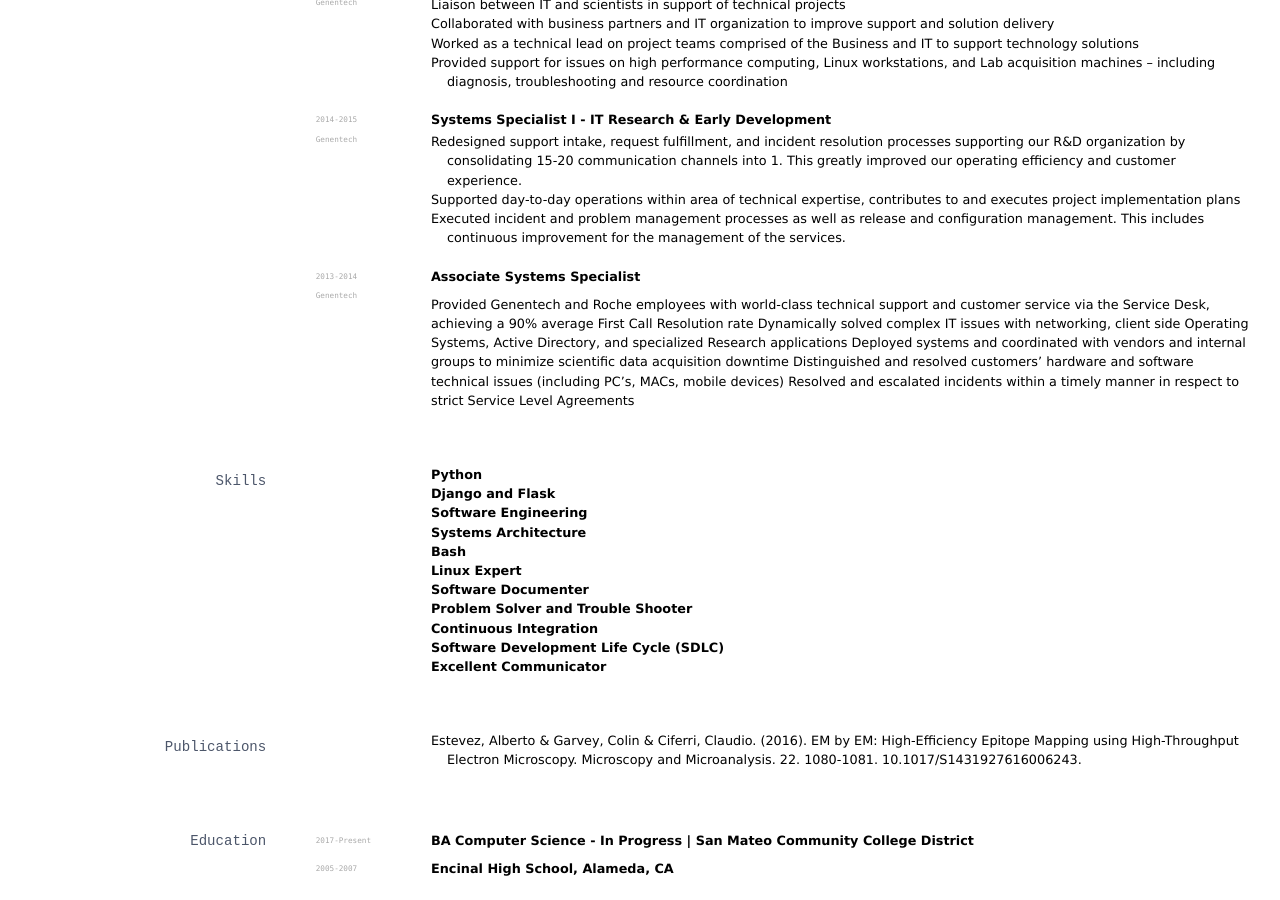
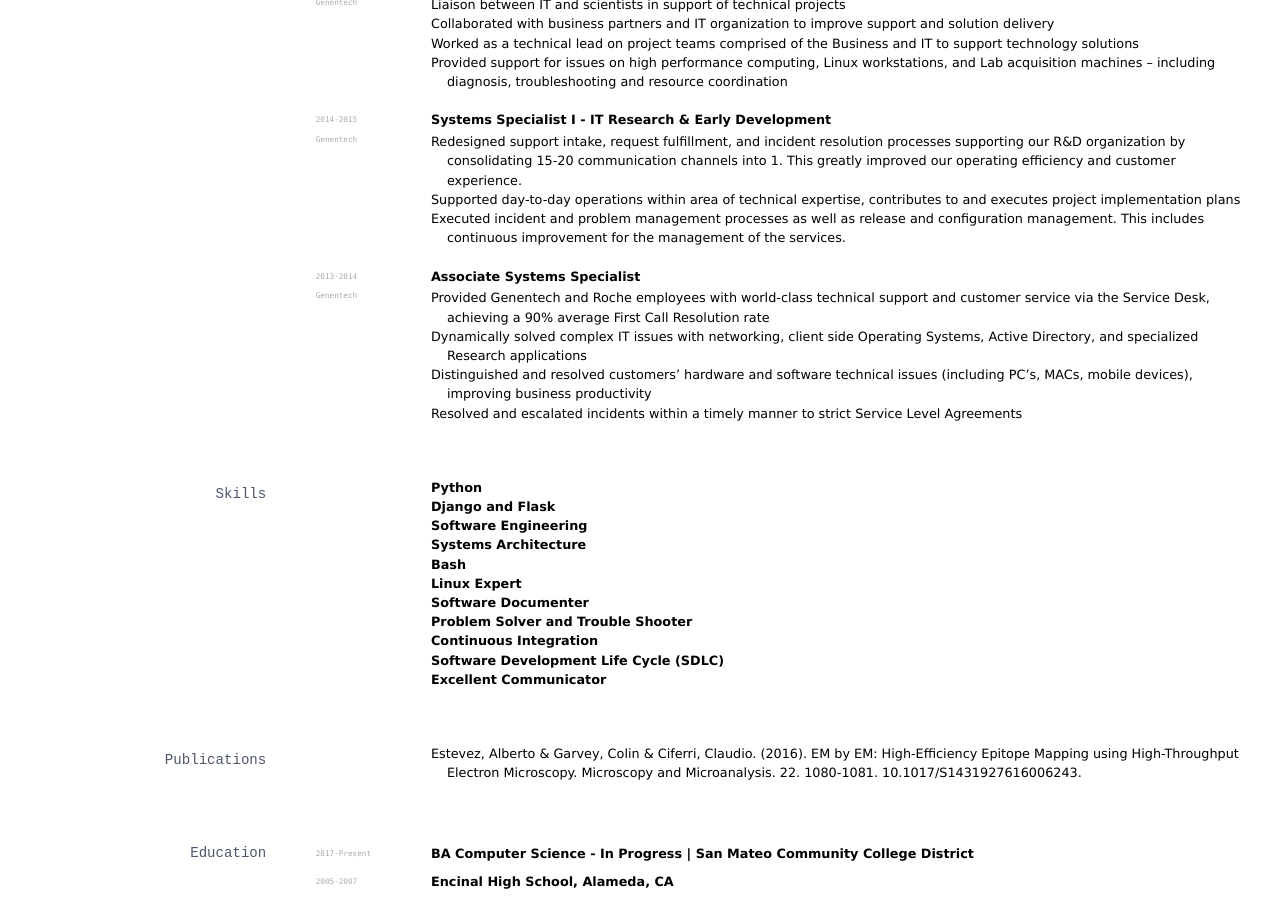
Before and after one commit to colingarvey/colingarvey.github.io, a Jekyll site: the page built from docs/_pages/cv.md, in a window 1280 px wide and 900 px high, scrolled down 641 px. Built offline with Jekyll 4.4.1, drawn with Linux system fonts in a browser that asks for light colours.

Commit message:
fixed cv

```diff
--- a/docs/_pages/cv.md
+++ b/docs/_pages/cv.md
@@ -63,8 +63,7 @@ __IT Engineer - Research and Early Development__
 
 - Liaison between IT and scientists in support of technical projects
 - Collaborated with business partners and IT organization to improve support and solution delivery
-- Worked as a technical lead on project teams comprised of the Business and IT to support technology
-solutions
+- Worked as a technical lead on project teams comprised of the Business and IT to support technology solutions
 - Provided support for issues on high performance computing, Linux workstations, and Lab acquisition machines – including diagnosis, troubleshooting and resource coordination
 
 
@@ -73,8 +72,7 @@ __Systems Specialist I - IT Research & Early Development__
 `Genentech`
 
 - Redesigned support intake, request fulfillment, and incident resolution processes supporting our R&D organization by consolidating 15-20 communication channels into 1. This greatly improved our operating efficiency and customer experience.
-- Supported day-to-day operations within area of technical expertise, contributes to and executes project
-implementation plans
+- Supported day-to-day operations within area of technical expertise, contributes to and executes project implementation plans
 - Executed incident and problem management processes as well as release and configuration
 management. This includes continuous improvement for the management of the services.
 
@@ -82,16 +80,10 @@ __Associate Systems Specialist__
 `2013-2014`<br>
 `Genentech`
 
-Provided Genentech and Roche employees with world-class technical support and customer service via
-the Service Desk, achieving a 90% average First Call Resolution rate
-Dynamically solved complex IT issues with networking, client side Operating Systems, Active Directory,
-and specialized Research applications
-Deployed systems and coordinated with vendors and internal groups to minimize scientific data
-acquisition downtime
-Distinguished and resolved customers’ hardware and software technical issues (including PC’s, MACs,
-mobile devices)
-Resolved and escalated incidents within a timely manner in respect to strict Service Level Agreements
-
+- Provided Genentech and Roche employees with world-class technical support and customer service via the Service Desk, achieving a 90% average First Call Resolution rate
+- Dynamically solved complex IT issues with networking, client side Operating Systems, Active Directory, and specialized Research applications
+- Distinguished and resolved customers’ hardware and software technical issues (including PC’s, MACs, mobile devices), improving business productivity
+- Resolved and escalated incidents within a timely manner to strict Service Level Agreements
 
 ## Skills
 
```
